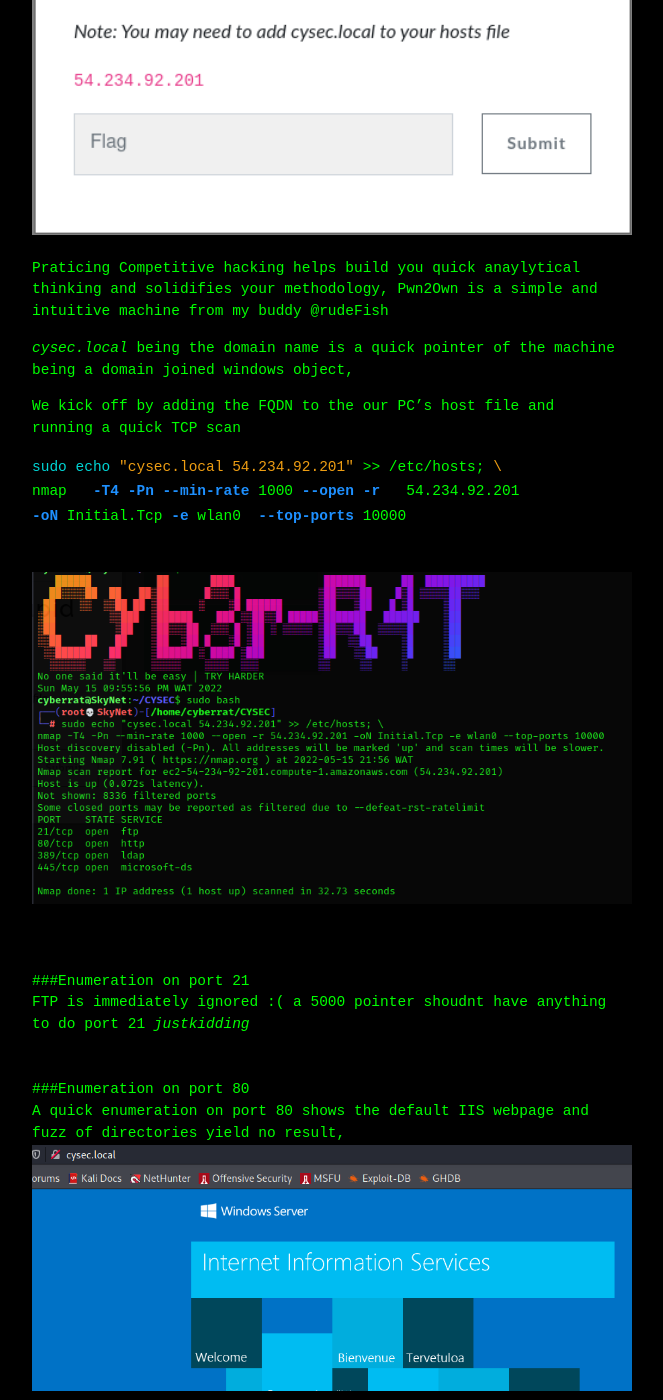
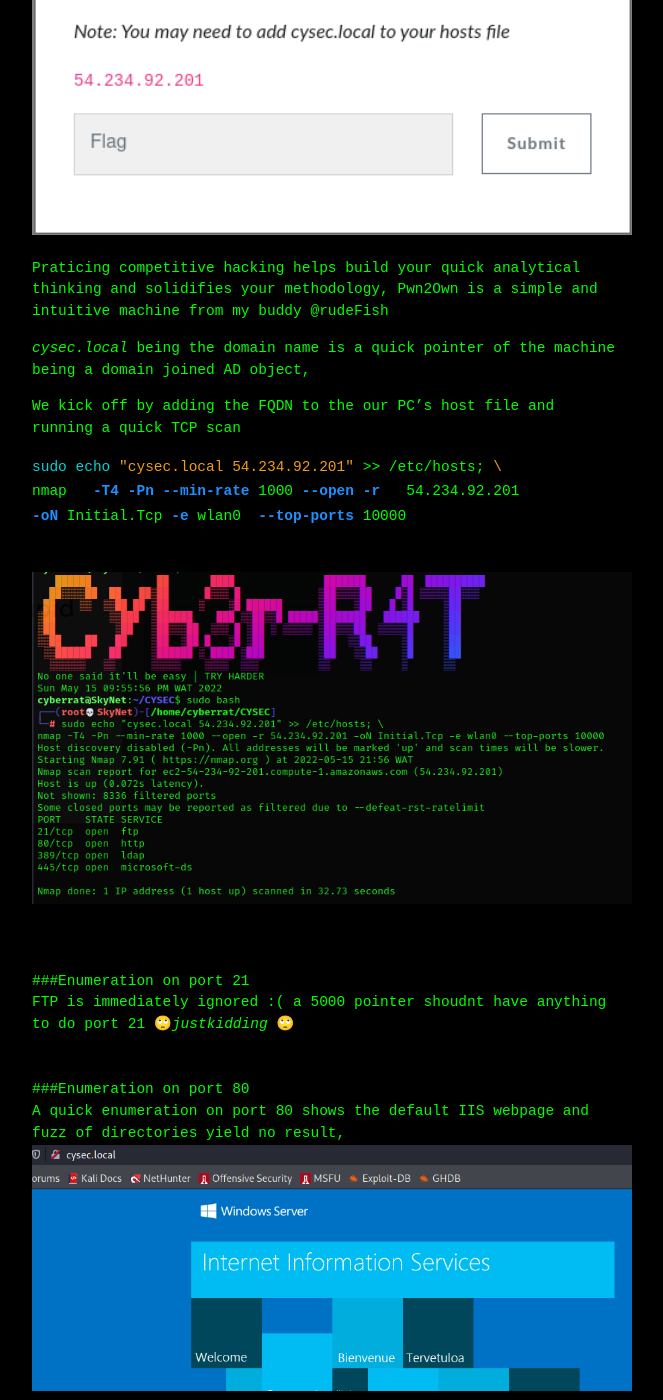
Before and after one commit to handyteddy/Ratilovich, a Jekyll site: the page built from _posts/2022-05-15-ctf-cysecctf.md, in a window 1280 px wide and 1400 px high, scrolled down 408 px. Shown: the whole window, without its empty margins (308-971 px from the left). Built offline with Jekyll 4.4.1, drawn with Linux system fonts in a browser that asks for light colours; some of the changed text lies outside the part shown.

Commit message:
Update 2022-05-15-ctf-cysecctf.md

````diff
--- a/_posts/2022-05-15-ctf-cysecctf.md
+++ b/_posts/2022-05-15-ctf-cysecctf.md
@@ -13,9 +13,9 @@ permalink: /:categories/cysecctf/
 <img src="/assets/images/cysecctf/intro.png" height="100%" width="100%">
 
 
-Praticing Competitive hacking helps build you quick anaylytical thinking and solidifies your methodology, Pwn2Own is a simple and intuitive machine from my buddy @rudeFish
+Praticing competitive hacking helps build your quick analytical thinking and solidifies your methodology, Pwn2Own is a simple and intuitive machine from my buddy @rudeFish
 
-_cysec.local_ being the domain name is a quick pointer of the machine being a domain joined windows object,
+_cysec.local_ being the domain name is a quick pointer of the machine being a domain joined AD object,
 
 We kick off by adding the FQDN to the our PC's host file and  running a quick TCP scan
 
@@ -30,16 +30,18 @@ nmap   -T4 -Pn --min-rate 1000 --open -r   54.234.92.201
 
 <br>
 ###Enumeration on port 21
-FTP is immediately ignored :( a 5000 pointer shoudnt have anything to do port 21 _justkidding_
+FTP is immediately ignored :( a 5000 pointer shoudnt have anything to do port 21 🙄_justkidding_ 🙄
 <br>
 ###Enumeration on port 80
 A quick enumeration on port 80 shows the default IIS webpage and fuzz of directories yield no result,
-<img src="/assets/images/cysecctf/iis.png" height="100%" width="100%">looking at vhost/subdomain using FFUF
+<img src="/assets/images/cysecctf/iis.png" height="100%" width="100%">
+
+looking at vhost/subdomain using FFUF
 we find   `secret ` a to be a valid vhost
 
 <img src="/assets/images/cysecctf/vhostscan.png" height="100%" width="100%">
-Adding the newly  found vhost and the hosts file and fuzzing for subdirectories, we can find **`backups`** to be a valid
-```console
+Adding the newly found vhost and the hosts file and fuzzing for subdirectories, we can find **`backups`** to be  valid
+```bash
 sudo echo "54.234.92.201 secret.cysec.local " >> /etc/hosts; \
 feroxbuster -u http://secret.cysec.local/
 ```
@@ -48,13 +50,14 @@ feroxbuster -u http://secret.cysec.local/
 
 Accessing the backups folder we can find a wordlist of usernames and passwords
 <img src="/assets/images/cysecctf/backups.png" height="100%" width="100%">
-
+<br>
 ```bash
 wget -q http://secret.cysec.local/backups/passwords.txt ;\
 wget -q http://secret.cysec.local/backups/users.txt
 ```
-
+<br>
 Saving the wordlist and revoking our mental note about the existence of two other protocols : Lightweight Directory Access Protocol (LDAP) and the Server Message Block(SMB)
+<br>
 <img src="/assets/images/cysecctf/wget.png" height="100%" width="100%">
 
 
@@ -70,7 +73,7 @@ leveraging the credentials to list the available SMB shares
 <img src="/assets/images/cysecctf/smb1.png" height="100%" width="100%">
 
 
-we can see see domain **$USERS** directory to which we can authenticate to using the credentials we have
+we can see see domain **$USERS** directory to which we can authenticate to, using the credentials we have
 
 <img src="/assets/images/cysecctf/smbclient.png" height="100%" width="100%">
 
@@ -119,9 +122,10 @@ also using PowerUp we can find numerous services that can be exploited to gain `
 <img src="/assets/images/cysecctf/powerup.png" height="100%" width="100%">
 <br>
 
-we can as swell add our user to the administrator localgroup by abusing the vulnerable service
+we can aswell add our user to the administrator localgroup by abusing the vulnerable service
 <img src="/assets/images/cysecctf/powerupex.png" height="100%" width="100%">
-
+<br>
+More windows persistence and clearing tracks should follow but thats definitely be yound the scope of this CTF.
 > **END OF PWN2OWN**
 
 
````
Also changed, not shown: other parts of _posts/2022-05-15-ctf-cysecctf.md (+1 -1 lines).
